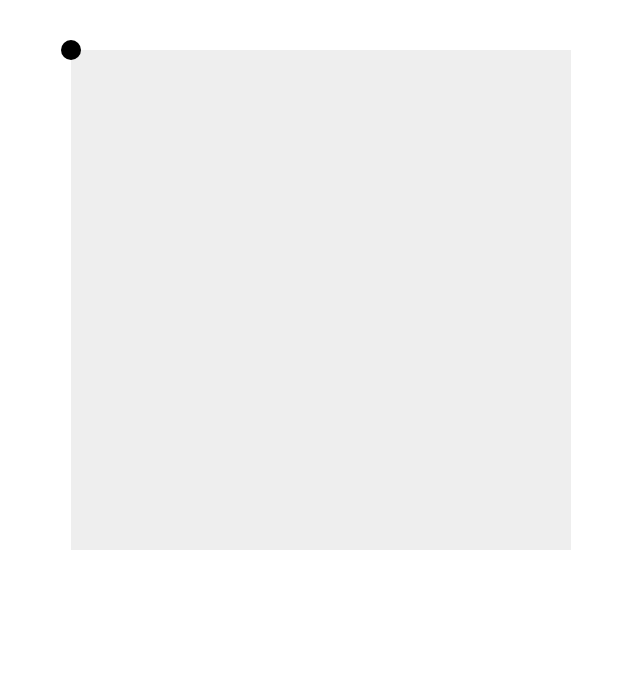
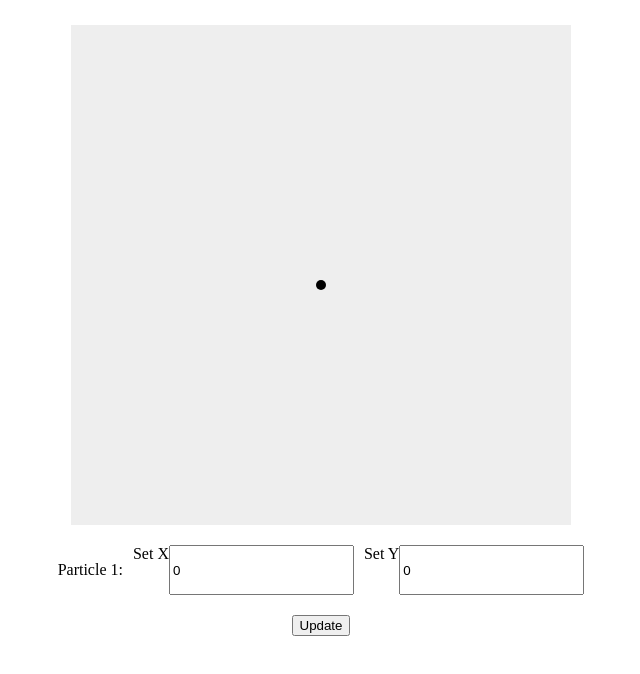
Before and after one commit to Vir1dian/2D-Particle-Simulator, a plain HTML site: page index.html in a window 1280 px wide. Shown: the whole page, without its empty margins (319-959 px from the left). Drawn offline with Linux system fonts and the light colour scheme.

Commit message:
set x an y position

```diff
--- a/index.html
+++ b/index.html
@@ -7,7 +7,7 @@
 
   <style>
     .visual_container {
-      margin-top: 50px;
+      margin-top: 25px;
       margin-inline: auto;
       background-color: #eeeeee;
     }
@@ -18,21 +18,46 @@
       height: 20px;
       background-color: black;
     }
+    .control_items {
+      padding-top: 10px;
+    }
+    .control_item {
+      display: flex;
+      justify-content: center;
+      padding: 10px;
+    }
+    .control_item label {
+      margin-left: 10px;
+    }
   </style>
 </head>
 <body>
 
-  <div class="main_container">
+  <div class="wrapper_visual"></div>
+
+  <div class="control_items">
+    <span class="control_item">
+      <p>Particle 1: </p>
+      <label for="set_x">Set X</label>
+      <input type="number" id="set_x" name="set_x" value="">
+      <label for="set_y">Set Y</label>
+      <input type="number" id="set_y" name="set_y" value="">
+    </span>
+    <span class="control_item">
+      <button onclick="updateParticle()">Update</button>
+    </span>
   </div>
 
   <script>
 
     function setContainer(container) {
+      const wrapper = document.querySelector('.wrapper_visual');
+
       const visual_container = document.createElement('div');
       visual_container.classList.add('visual_container');
       visual_container.style.width = `${container.x_max - container.x_min}px`;
       visual_container.style.height = `${container.y_max - container.y_min}px`;
-      document.body.appendChild(visual_container);
+      wrapper.appendChild(visual_container);
     }
 
     function setParticle(particle) {  // for single particle model (starting the concept)
@@ -47,10 +72,27 @@
       visual_particle.style.height = `${2*particle.radius}px`;
 
       // positioning
-      visual_particle.style.top = `${particle.position[1] - particle.radius}px`;
-      visual_particle.style.left = `${particle.position[0] - particle.radius}px`;
+      visual_particle.style.left = `${(particle.position[0] - particle.radius) - container.x_min}px`;
+      visual_particle.style.top = `${container.y_max - (particle_a.position[1] - particle_a.radius)}px`;
+
+      // update inputs
+      const x_input = document.querySelector('#set_x');
+      const y_input = document.querySelector('#set_y');
+      x_input.value = particle.position[0];
+      y_input.value = particle.position[1];
 
       visual_container.appendChild(visual_particle);
+    }
+
+    function updateParticle() {
+      const x_input = document.querySelector('#set_x');
+      const y_input = document.querySelector('#set_y');
+      particle_a.position[0] = x_input.value;
+      particle_a.position[1] = y_input.value;
+
+      const visual_particle = document.querySelector('.visual_particle');
+      visual_particle.style.left = `${(particle_a.position[0] - particle_a.radius) - container.x_min}px`;
+      visual_particle.style.top = `${container.y_max - (particle_a.position[1] - particle_a.radius)}px`;
     }
 
     let container = {
@@ -60,15 +102,15 @@
       y_max: 250
     }
 
-    let particle_x = {
+    let particle_a = {
       position: [0,0],
       velocity: [0,0],
       acceleration: [0,0],
-      radius: 10
+      radius: 5
     }
 
     setContainer(container)
-    setParticle(particle_x);
+    setParticle(particle_a);
 
   </script>
 </body>
```
